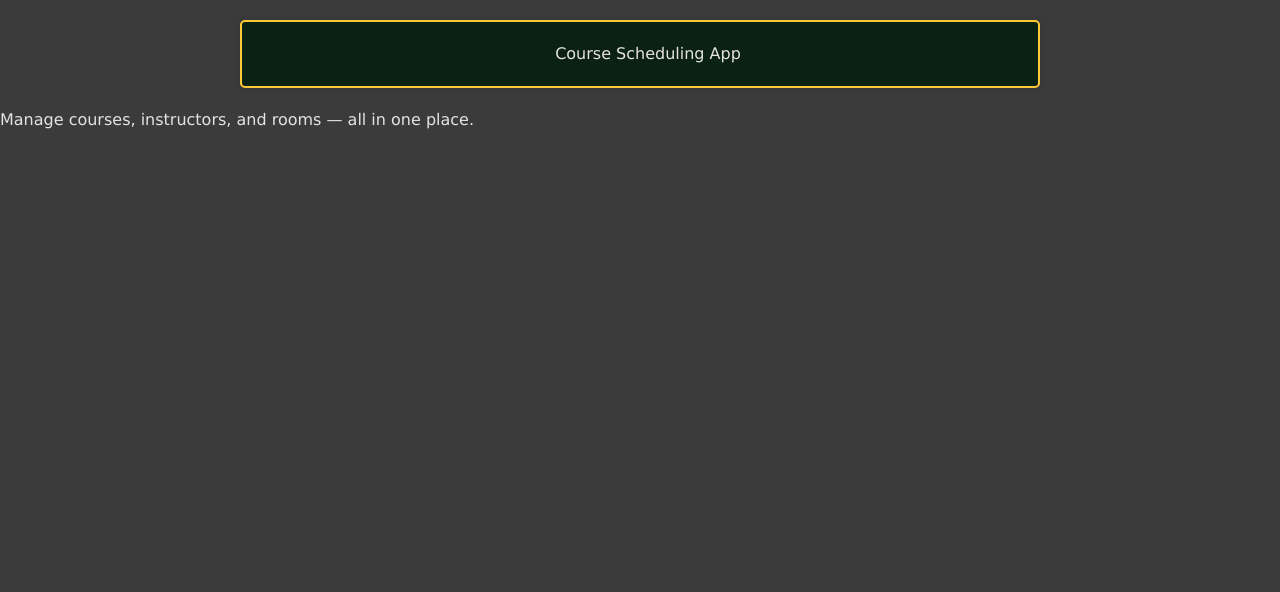
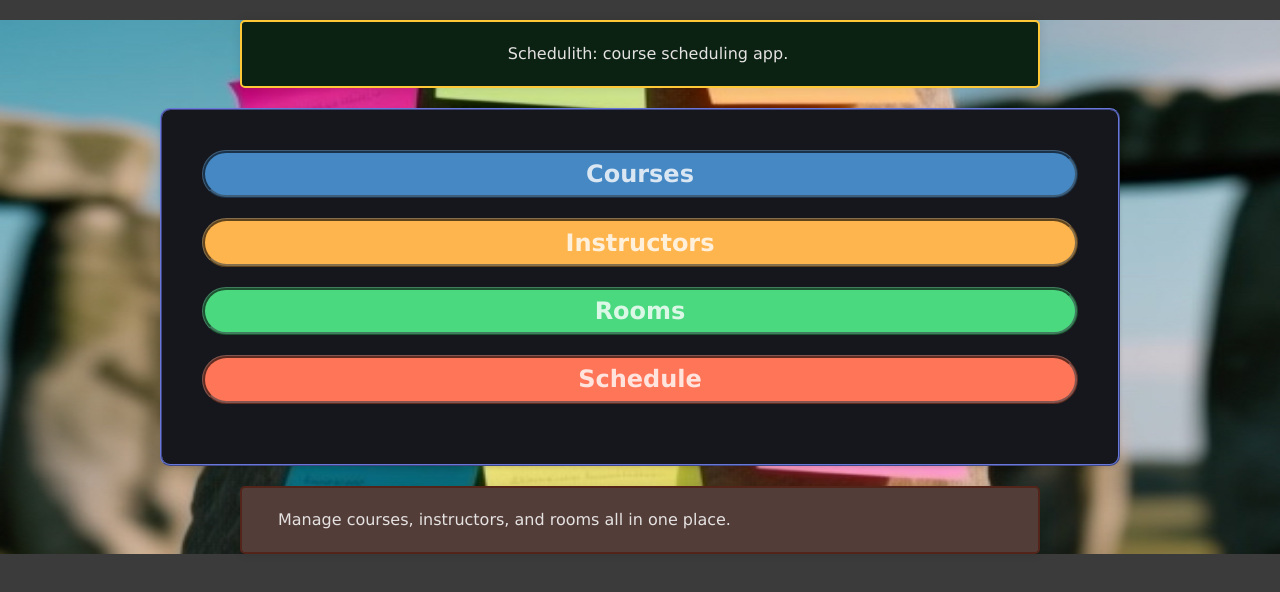
Before and after one commit to JustLeaveitBlank1/Class-Scheduler, a React (Vite) app in the folder frontend/: page / in a window 1280 px wide. Shown: the top 592 px of the page. Built offline with nearby package versions, Linux system fonts and the light colour scheme.

Commit message:
courses
courses page, needs more testing

```diff
--- a/frontend/package.json
+++ b/frontend/package.json
@@ -12,6 +12,7 @@
   "dependencies": {
     "@tanstack/react-query": "^5.85.9",
     "axios": "^1.11.0",
+    "lucide-react": "^0.542.0",
     "react": "^19.1.1",
     "react-dom": "^19.1.1",
     "react-router-dom": "^7.8.2"
@@ -21,10 +22,13 @@
     "@types/react": "^19.1.10",
     "@types/react-dom": "^19.1.7",
     "@vitejs/plugin-react": "^5.0.0",
+    "autoprefixer": "^10.4.21",
     "eslint": "^9.33.0",
     "eslint-plugin-react-hooks": "^5.2.0",
     "eslint-plugin-react-refresh": "^0.4.20",
     "globals": "^16.3.0",
+    "postcss": "^8.5.6",
+    "tailwindcss": "^4.1.13",
     "typescript": "~5.8.3",
     "typescript-eslint": "^8.39.1",
     "vite": "^7.1.2"
--- a/frontend/src/App.tsx
+++ b/frontend/src/App.tsx
@@ -1,9 +1,11 @@
 import { Routes, Route } from "react-router-dom";
 import Home from "./pages/home";
+import Courses from "./pages/courses";
 function App() {
     return (
         <Routes>
             <Route path="/" element={<Home />} />
+            <Route path="/courses" element={<Courses />} />
         </Routes>
     );
 }
--- /dev/null
+++ b/frontend/src/pages/courses.tsx
@@ -0,0 +1,52 @@
+import { useQuery } from "@tanstack/react-query";
+
+type Course = {
+    id: number;
+    code: string;
+    name: string;
+    credit_hours: number;
+    contact_hours: number;
+};
+
+const fetchCourses = async (): Promise<Course[]> => {
+    const res = await fetch("http://localhost:8000/api/courses"); // adjust to backend URL
+    if (!res.ok) throw new Error("Failed to fetch courses");
+    return res.json();
+};
+
+const Courses: React.FC = () => {
+    const { data, isLoading, isError, error } = useQuery<Course[], Error>({
+        queryKey: ["courses"],
+        queryFn: fetchCourses,
+    });
+
+    if (isLoading) return <p>Loading courses...</p>;
+    if (isError) return <p>Error: {error.message}</p>;
+
+    return (
+        <div>
+            <h1>
+                Courses
+            </h1>
+            <ul>
+                {data?.map((course) => (
+                    <li
+                        key={course.id}
+                        className="card"
+                    >
+                        <h2>
+                            {course.name}
+                            {course.code}
+                        </h2>
+                        <p>
+                            credits: {course.credit_hours}
+                            time: {course.contact_hours}
+                        </p>
+                    </li>
+                ))}
+            </ul>
+        </div>
+    );
+};
+
+export default Courses;
--- a/frontend/src/pages/home.tsx
+++ b/frontend/src/pages/home.tsx
@@ -1,15 +1,54 @@
-function Home() {
+import React from "react";
+import BubblyLink from "../components/BubblyLink";
+
+const Home: React.FC = () => {
     return (
-        <div className="min-h-screen flex flex-col items-center justify-center bg-gray-100">
-            <div className="bg-white shadow-lg rounded-2xl p-8 text-center">
-                <h1 className="text-4xl font-bold text-blue-600 mb-4">
-                    Course Scheduling App
-                </h1>
-                <p className="text-gray-600 mb-6">
-                    Manage courses, instructors, and rooms — all in one place.
+        <div className="a"
+            style={{
+                backgroundImage: "url('../public/IMG00.png')",
+                backgroundRepeat: "no-repeat",
+                backgroundSize: "2200px 1600px",
+                backgroundPosition: "center",
+            }}
+        >
+            {/* header */}
+            <h1 className="text-4xl font-extrabold text-indigo-700 mb-4">
+                    Schedulith: course scheduling app.
+            </h1>
+            {/* buttons */}
+            <div className="dash">
+                <ul>
+                    <li>
+                        <BubblyLink to="/courses" bgColor="#4588C4" hoverColor="#085FAE">
+                            Courses
+                        </BubblyLink>
+                    </li>
+                    <li>
+                        <BubblyLink to="/instructors" bgColor="#FFB54D" hoverColor="#FF9500">
+                            Instructors
+                        </BubblyLink>
+                    </li>
+                    <li>
+                        <BubblyLink to="/rooms" bgColor="#4BD980" hoverColor="#00BE4D">
+                            Rooms
+                        </BubblyLink>
+                    </li>
+                    <li>
+                        <BubblyLink to="/schedule" bgColor="#FF7558" hoverColor="#AA4C39">
+                            Schedule
+                        </BubblyLink>
+                    </li>
+                </ul>
+            </div>
+            {/* text caption */}
+            <div className="caption">
+
+                <p className="text-gray-700 text-lg">
+                    Manage courses, instructors, and rooms all in one place.
                 </p>
             </div>
         </div>
     );
-}
+};
+
 export default Home;
```
Also changed, not shown: 1 other file (tests, documents, lock files or other folders).
